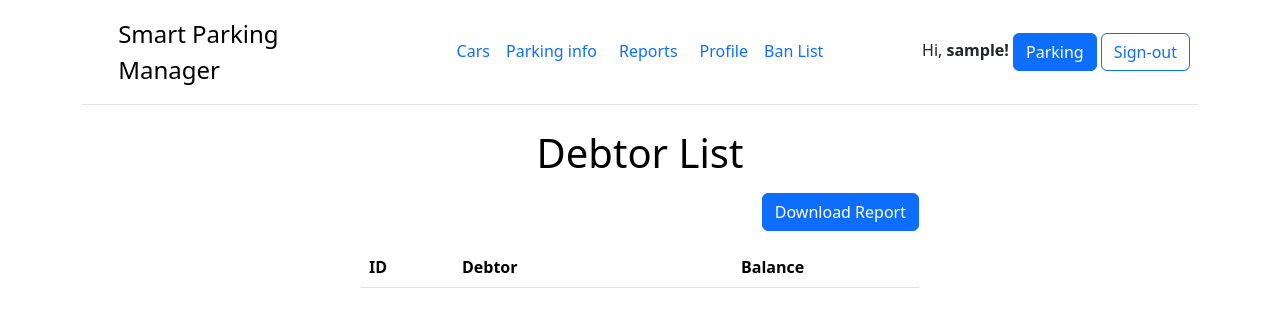
After one commit to KondratovaLudmila/parking_system, a Django app: page /debtor_report/ in a window 1280 px wide. The commit adds this page. Shown: the top 327 px of the page. Run offline with Django 5.2, Linux system fonts and the light colour scheme; the visitor is signed in with stand-in values (Sample User, id 1); data that the repository does not hold is empty; parts of the project's set-up code (start-up, migrations or seed data) failed here and were passed over.

Commit message:
debtors report

```diff
--- a/parking_system/parking/templates/parking/base.html
+++ b/parking_system/parking/templates/parking/base.html
@@ -117,7 +117,7 @@
                         <a class="nav-link dropdown-toggle" href="#" id="dropdown" data-bs-toggle="dropdown" aria-expanded="true" aria-current="page" style="padding: 0.5rem 0.375rem">Reports</a>
                         <ul class="dropdown-menu" aria-labelledby="dropdown">
                           <li><a class="dropdown-item" href="{% url 'parking:parking_report' %}" class="" >Parking report</a></li>
-                          <li><a class="dropdown-item" href="#">Peyment report</a></li>
+                          <li><a class="dropdown-item" href="{% url 'parking:debtor_report' %}">Debtor report</a></li>
                         </ul>
                     </li>
                     {% else %}
--- /dev/null
+++ b/parking_system/parking/templates/parking/debtor_list.html
@@ -0,0 +1,36 @@
+{% extends "parking/base.html" %}
+
+{% block content %}
+<div class="row">
+    <div class="d-flex justify-content-center">
+        <div class="col-6">
+            <div class="container text-center">
+                <h2 class="display-6 fw-normal text-body-emphasis mb-3">Debtor List</h2>
+            </div>
+            <div class="d-grid gap-2 d-md-flex justify-content-end mb-3">
+                <a href="#" class="btn btn-primary">Download Report</a>
+            </div>
+            <div class="table-responsive">
+                <table class="table table-hover">
+                <thead>
+                    <tr>
+                    <th class="col-1" scope="col">ID</th>
+                    <th class="col-3" scope="col">Debtor</th>
+                    <th class="col-2" scope="col">Balance</th>
+                    </tr>
+                </thead>
+                <tbody>
+                    {% for debtor in debtors %}
+                    <tr>
+                    <td>{{ debtor.id }}</td>
+                    <td>{{ debtor.user }}</td>
+                    <td>{{ debtor.amount }}</td>
+                    </tr>
+                    {% endfor %}
+                </tbody>
+                </table>
+            </div>
+        </div>
+    </div>
+</div>
+{% endblock %}
--- a/parking_system/parking/urls.py
+++ b/parking_system/parking/urls.py
@@ -18,4 +18,6 @@ urlpatterns = [
     path('unban/<int:car_id>/', views.unban_car, name='unban_car'),
     path('search/', views.search_cars, name='search_cars'),
     path('ban_list/', views.CarsBanList.as_view(), name='ban_list'),
+    path('debtor_report/', views.DebtorListView.as_view(), name='debtor_report'),
+    #path('debtor_report/download', views.DebtorListView.as_view(), name='download_debtors'),
 ]
--- a/parking_system/parking/views.py
+++ b/parking_system/parking/views.py
@@ -9,7 +9,7 @@ from django.views.generic.edit import CreateView, UpdateView
 from django.contrib.auth.decorators import login_required, user_passes_test
 from django.utils.decorators import method_decorator
 from django.urls import reverse_lazy
-from django.http import HttpResponse
+from django.http import Http404, HttpResponse
 from django.views.decorators.csrf import csrf_protect
 from django.db.models import Q
 from django.http import JsonResponse
@@ -32,7 +32,7 @@ class CarsView(TemplateView):
         context = super().get_context_data(**kwargs)
 
         if self.request.user.is_superuser:
-            cars = Car.objects.all().order_by('confirmed')
+            cars = Car.objects.filter(is_banned=False).order_by('confirmed')
         else:
             cars = Car.objects.filter(user=self.request.user)
 
@@ -61,6 +61,34 @@ class CarsBanList(ListView):
 
     def get_queryset(self):
         return Car.objects.filter(is_banned=True)
+
+
+@method_decorator(login_required, name='dispatch')
+class DebtorListView(ListView):
+    model = Payment
+    template_name = 'parking/debtor_list.html'
+    context_object_name = 'debtors'
+
+    def get_queryset(self):
+        return self.model.objects.filter(amount__lt=0)
+
+
+# class DownloadCSVView(View):
+#     model = Payment
+#     fields = ['']
+
+#     def get(self, request, *args, **kwargs):
+#         debtors =
+#         response = HttpResponse(content_type='text/csv')
+#         response['Content-Disposition'] = 'attachment; filename="debtor_report.csv"'
+
+#         if blob_content:
+#             response = HttpResponse(blob_content.readall(), content_type=file_type)
+#             response['Content-Disposition'] = f'attachment; filename={filename}'
+#             messages.success(request, f"{filename} was successfully downloaded")
+#             return response
+
+#         return Http404
 
 
 @login_required
```
